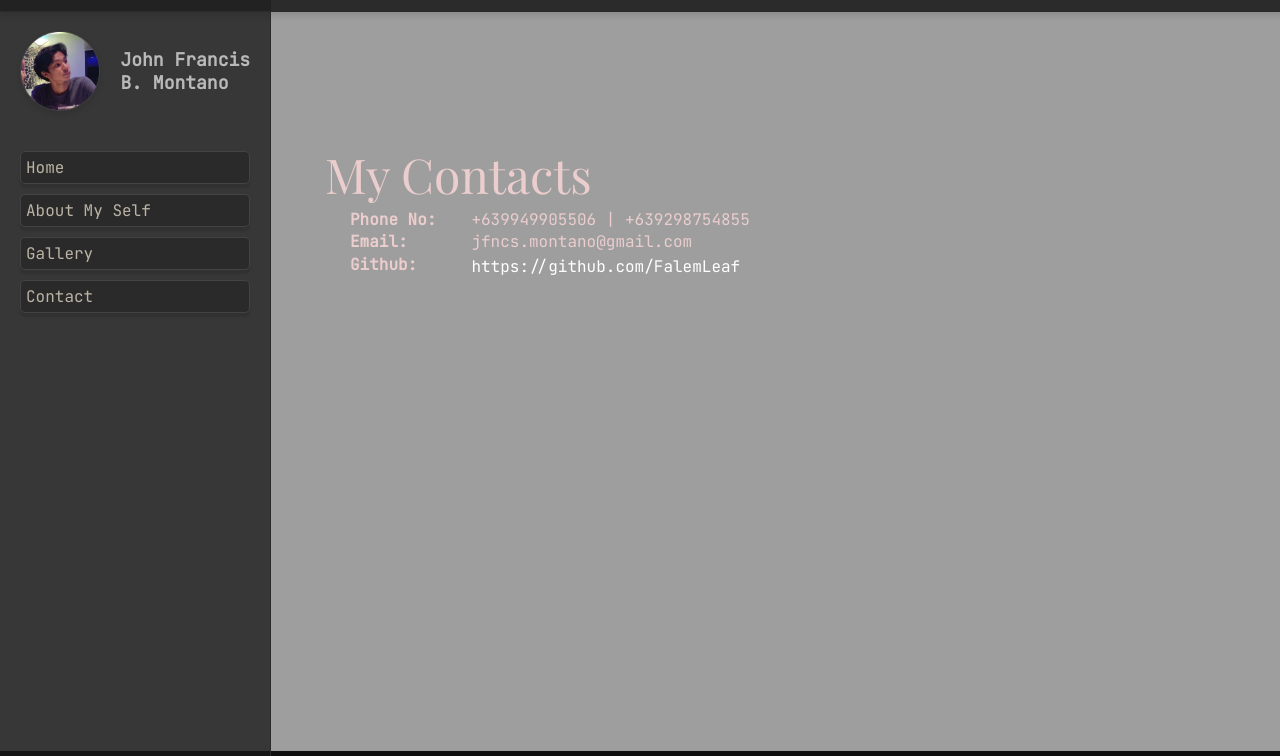
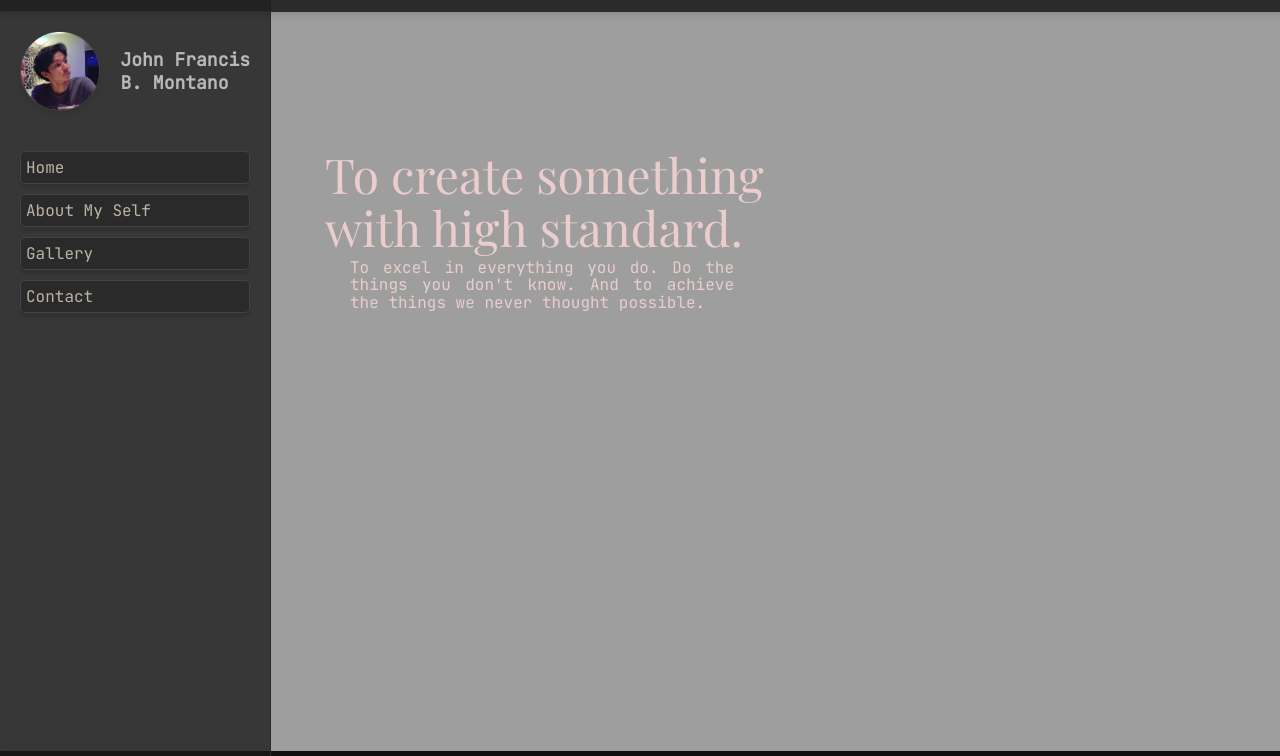
Before and after one commit to FalemLeaf/Portfolio.com, a plain HTML site: page index.html in a window 1280 px wide. Shown: the part 49-805 px from the top of the page. Drawn offline with Linux system fonts and the light colour scheme.

Commit message:
changed the primary page for iframe "home"

```diff
--- a/index.html
+++ b/index.html
@@ -144,7 +144,7 @@
         <!-- RIGHT COLUMN -->
         <div class="content">
             <iframe
-                src="contacts.html"
+                src="home.html"
                 name="contentFrame"
                 title="Page Content">
             </iframe>
```
